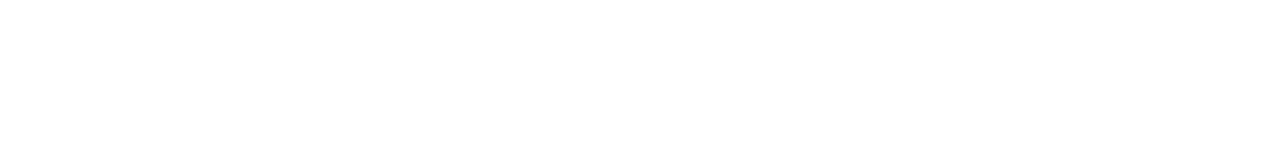
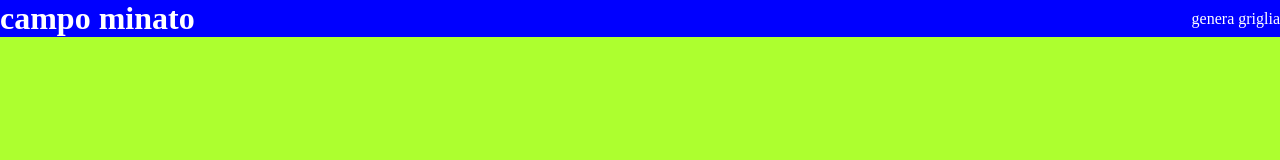
Before and after one commit to ChriCore99/js-campominato-grid, a plain HTML site: page index.html in a window 1280 px wide. Drawn offline with Linux system fonts and the light colour scheme.

Commit message:
ADD: html basic page

```diff
--- a/css/style.css
+++ b/css/style.css
@@ -20,6 +20,39 @@ a {
 
 /* STYLE */
 
+header .container {
+    display: flex;
+    align-items: center;
+    justify-content: space-between;
+    background-color: blue;
+    border: 2px splid black;
+    color: white;
+}
+
+.btn {
+    cursor: pointer;
+}
+
+main {
+    background-color: greenyellow;
+}
+
+section {
+    width: 1000px;
+    aspect-ratio: 1 /1;
+    margin: 0 auto;
+}
+
+.griglia {
+    display: grid;
+    grid-template-columns: repeat(10, 1fr);
+}
+
+.cella {
+    aspect-ratio: 1 / 1;
+    border: 1px solid black;
+}
+
 /* UTILITIES */
 
 /* DEBUG */
--- a/index.html
+++ b/index.html
@@ -8,6 +8,33 @@
 </head>
 <body>
 
+    <header>
+        <div class="container">
+            <h1>campo minato</h1>
+            <div class="btn">genera griglia</div>
+        </div>
+    </header>
+
+    <main>
+        <section>
+            <div class="container griglia">
+                <!-- <div class="cella">1</div>
+                <div class="cella">2</div>
+                <div class="cella">3</div>
+                <div class="cella">4</div>
+                <div class="cella">1</div>
+                <div class="cella">2</div>
+                <div class="cella">3</div>
+                <div class="cella">4</div>
+                <div class="cella">1</div>
+                <div class="cella">2</div>
+                <div class="cella">3</div>
+                <div class="cella">4</div> -->
+            </div>
+        </section>
+    </main>
+
+    <footer></footer>
 
     <script src="./js/app.js"></script>
 </body>
--- a/js/app.js
+++ b/js/app.js
@@ -0,0 +1,5 @@
+// L’utente clicca su un bottone che genererà una griglia di gioco quadrata.
+
+
+// Ogni cella ha un numero progressivo, da 1 a 100. Ci saranno quindi 10 caselle per ognuna delle 10 righe.
+// Quando l’utente clicca su ogni cella, la cella cliccata si colora di azzurro ed emetto un messaggio in console con il numero della cella cliccata.
```
